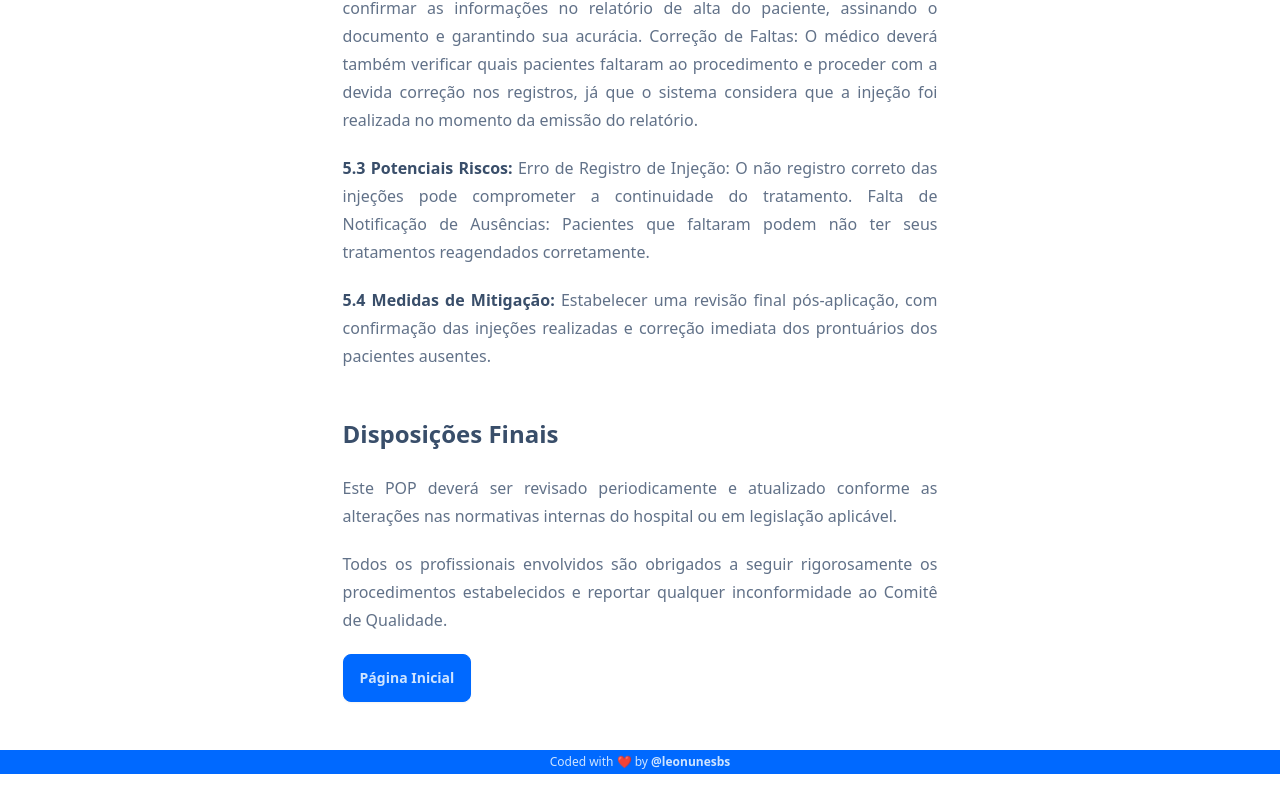
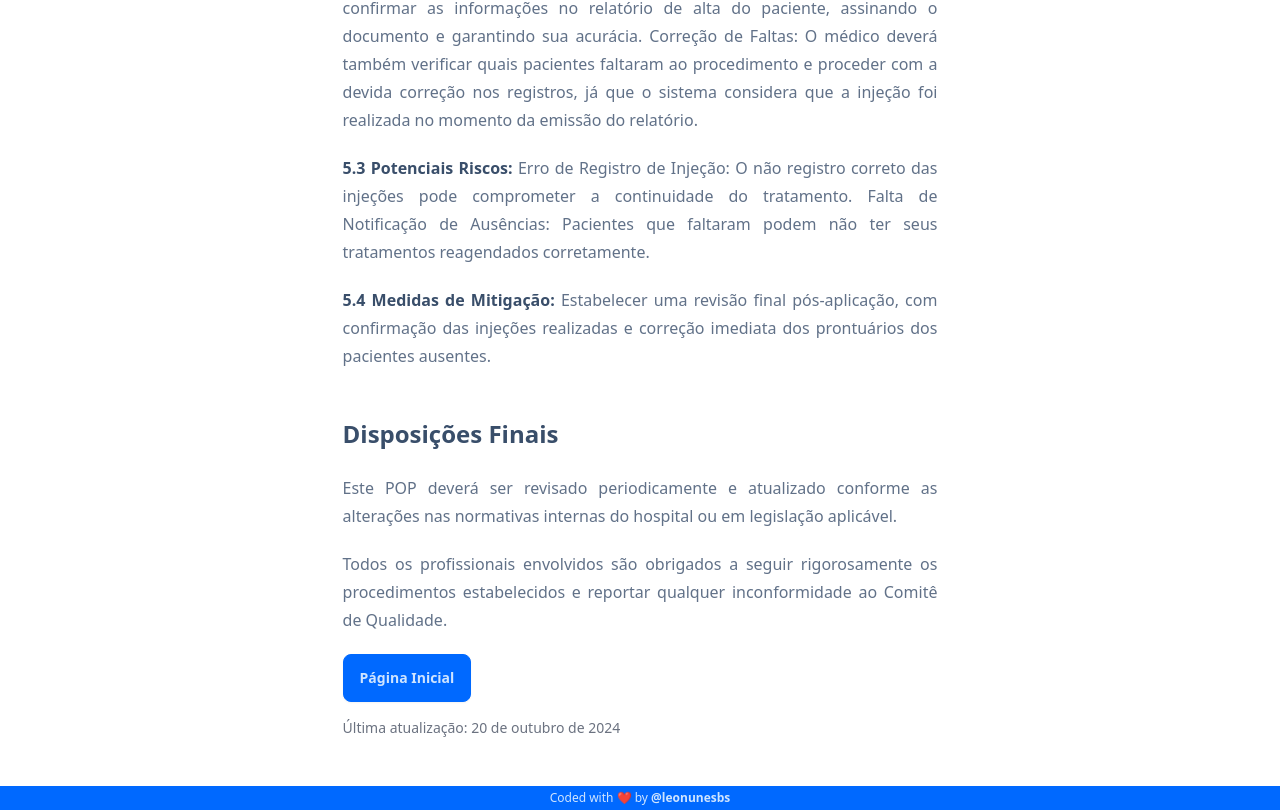
Before and after one commit to leonunesbs/injecoes, a Next.js app: page /pop in a window 1280 px wide. Shown: the part 3367-4177 px from the top of the page. Before the commit the page ends 4141 px from the top, so only its background shows below. Built offline with nearby package versions, Linux system fonts and the light colour scheme.

Commit message:
fix: fix

```diff
--- a/src/app/pop/page.tsx
+++ b/src/app/pop/page.tsx
@@ -158,6 +158,12 @@ export default function PopPage() {
           Página Inicial
         </Link>
       </div>
+      {
+        // última atualização
+      }
+      <p className="mt-4 text-sm text-gray-500">
+        Última atualização: <time dateTime="2024-10-20">20 de outubro de 2024</time>
+      </p>
     </article>
   );
 }
```
